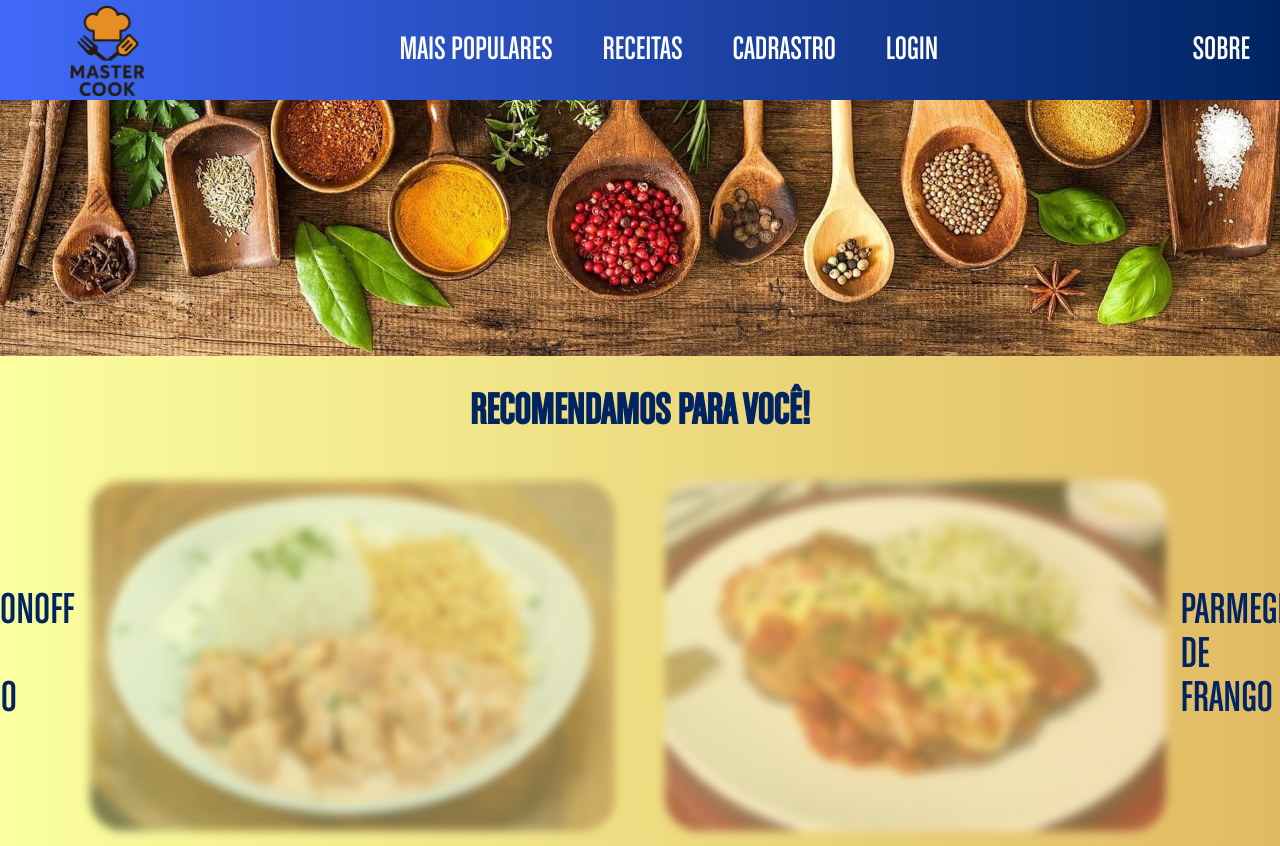
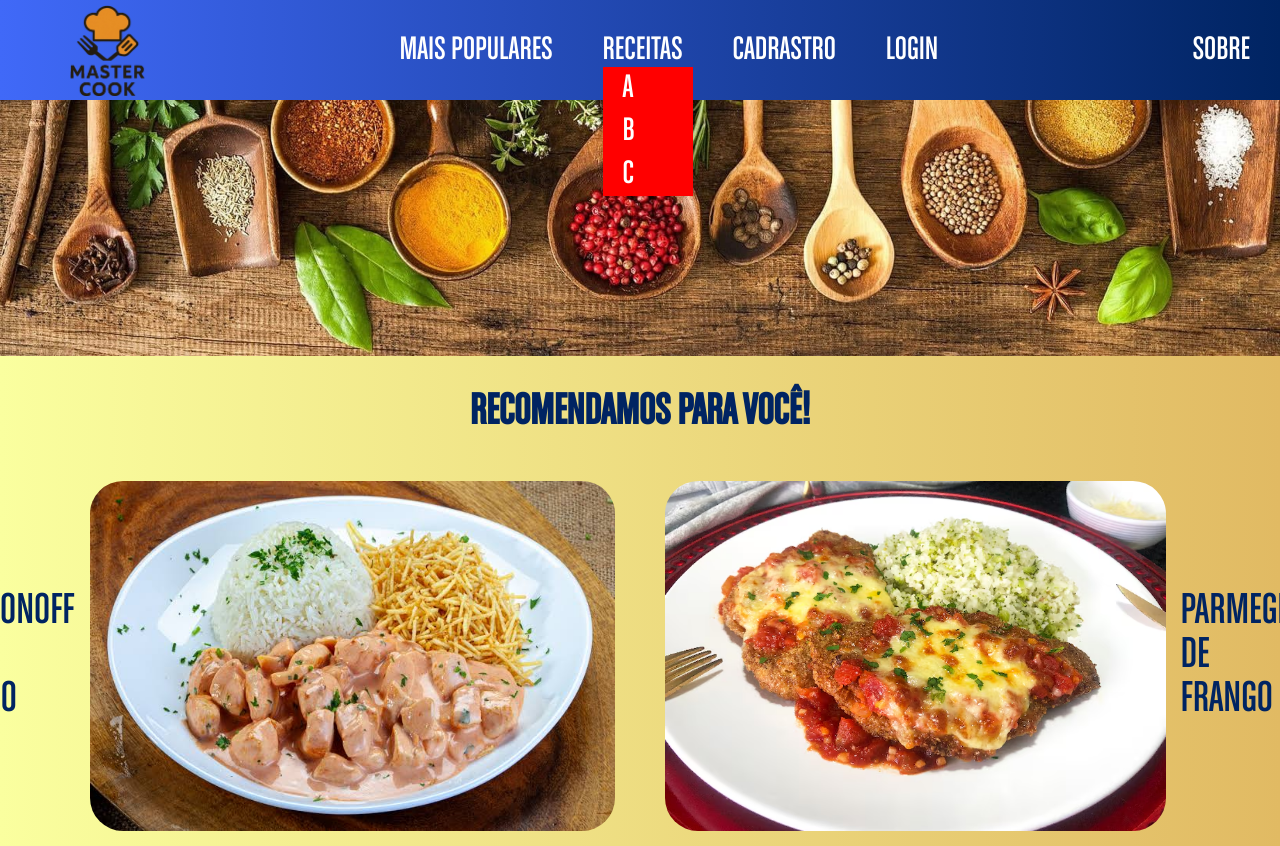
Before and after one commit to Guilherme-Eufrasio/projeto-receitas, a plain HTML site: page index.html in a window 1280 px wide. Both pictures are taken after a click on the link "RECEITAS". Drawn offline with Linux system fonts and the light colour scheme.

Commit message:
testes e testes

```diff
--- a/css/indexcustom.css
+++ b/css/indexcustom.css
@@ -10,7 +10,7 @@
 html{
     background:linear-gradient(to right,#FAFF9F,#E1BA63) ;
 }
-@media (max-width:1080px)and(min-width:540px){
+@media (max-width:580px)and(min-width:860px){
 
 }
 body{
@@ -53,13 +53,39 @@ body{
     flex-grow: 2;
 }
 
-.menu-container ul li:last-child{
+.menu-container ul.menu > li:last-child{
     text-align: right;
     padding-right: 20px;
 }
-.menu-container ul li img{
+.menu-container ul.menu li img{
     width: 75px;
 }
+
+.menu-container .submenu{
+    background: red;
+    max-height: 0; /* Começa com a altura mínima */
+    overflow: hidden; /* Garante que o conteúdo não transborde quando não visível */
+    display: none;
+    list-style: none;
+    margin: 0;
+    padding: 0;
+    width: 90px;
+    position: absolute;
+    height: 150px;
+    height: auto;
+    transition: opacity 0.4s ease, visibility 0s 0.4s; /* Opacidade com transição e visibility com delay */
+
+}
+
+.menu-container .submenu li{
+    width: 90px;
+}
+.menu-container .submenu.ativo{
+    display: flex;
+    flex-direction: column;
+    max-height: 150px; /* A altura máxima que o submenu pode atingir */
+}
+
 
 .cabecalho-banner img{
     width: 100%;
@@ -112,8 +138,7 @@ body{
 }
 
 .pratos-destaques .populares:not(:hover){
-    opacity: 0.5;
-    filter:blur(5px)
+
 }
 
 /* .pratos-destaques2 div.img-container{
--- a/index.html
+++ b/index.html
@@ -13,7 +13,15 @@
         <ul class="menu">
                 <li><a href="#"><img src="imgs/logo-site.png" alt="Logo Principal do Site - Master Cook"></a></li>
                 <li><a href="#">MAIS POPULARES</a></li>
-                <li><a href="#">RECEITAS</a></li>
+                <li>
+                    <a href="#" onclick="abrirSubMenu()">RECEITAS</a>
+                    <ul class="submenu ">
+                        <li><a>A</a></li>
+                        <li><a>B</a></li>
+                        <li><a>C</a></li>
+                    </ul>
+
+                </li>
                 <li><a href="#">CADRASTRO</a></li>
                 <li><a href="#">LOGIN</a></li>
                 <li><a href="#">SOBRE</a></li>
@@ -74,5 +82,7 @@
         </div>
     </section> -->
 
+    <script src="submenu.js"></script>
+
 </body>
 </html>
--- /dev/null
+++ b/submenu.js
@@ -0,0 +1,6 @@
+function abrirSubMenu(){
+    let tag_submenu = document.getElementsByClassName('submenu')[0]
+    console.log(tag_submenu);
+    //tag_submenu.classList.add("ativo");
+    tag_submenu.classList.toggle("ativo");
+}
```
Also changed, not shown: teste.html (added).
